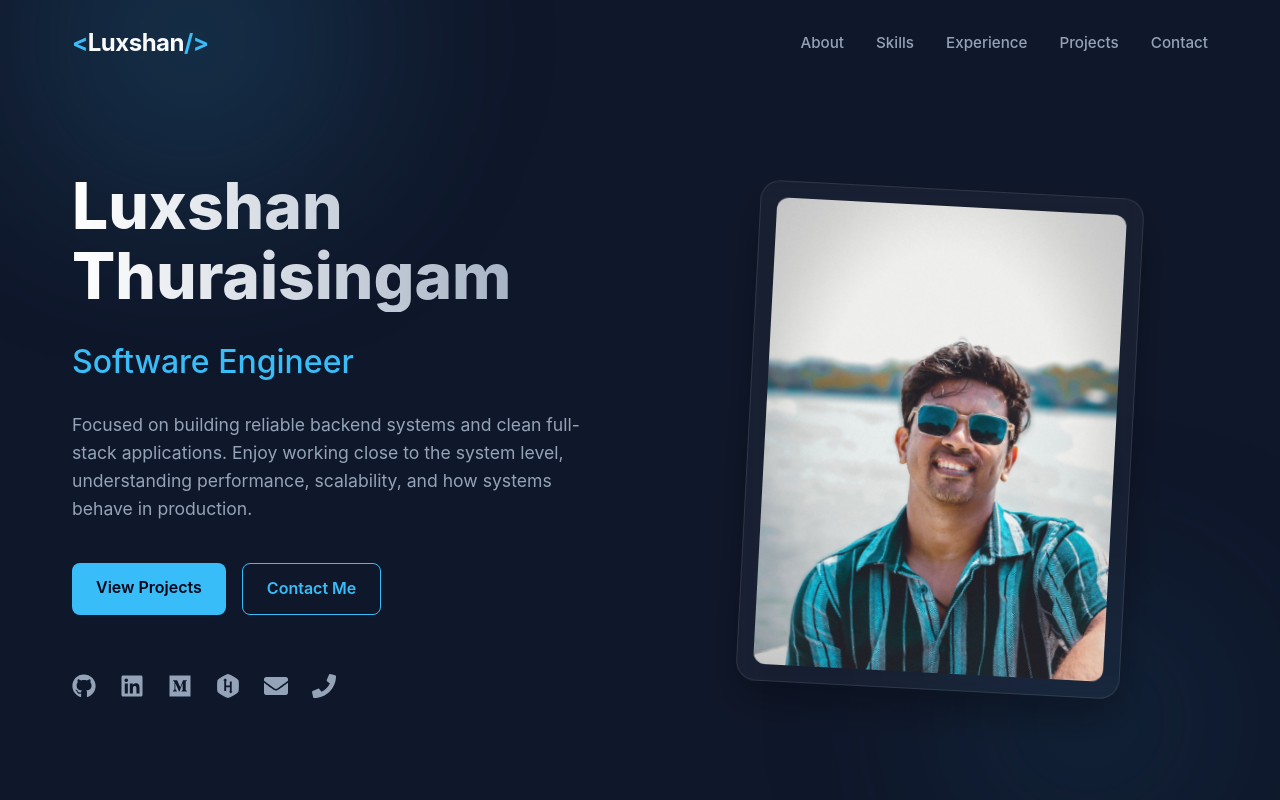
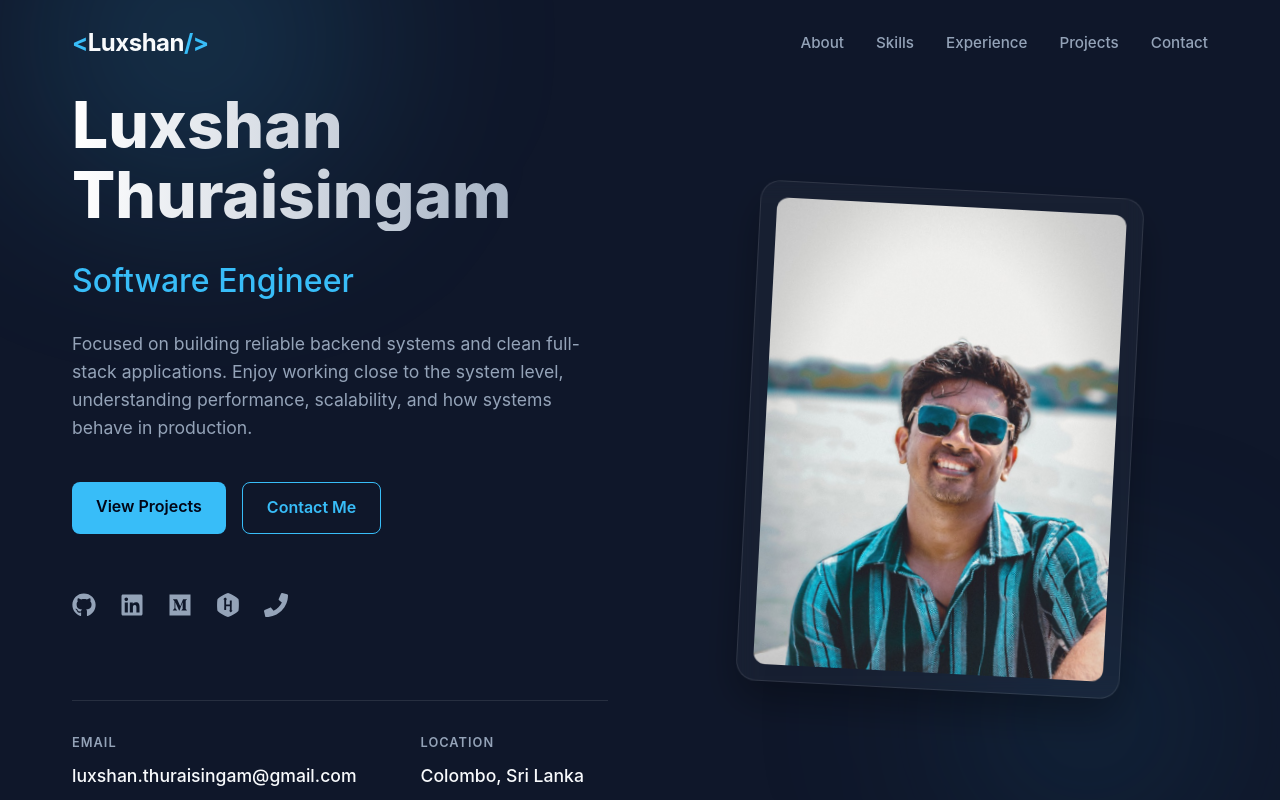
Before and after one commit to T-Luxshan/Portfolio, a React (Vite) app: page / in a window 1280 px wide. Shown: the top 800 px of the page. Built offline with nearby package versions, Linux system fonts and the light colour scheme.

Commit message:
Email and locaton added at hero

```diff
--- a/src/components/Hero.css
+++ b/src/components/Hero.css
@@ -131,6 +131,35 @@
     display: block;
 }
 
+
+.hero-contact-info {
+    margin-top: 3rem;
+    display: flex;
+    gap: 4rem;
+    border-top: 1px solid rgba(255, 255, 255, 0.1);
+    padding-top: 2rem;
+}
+
+.contact-info-item {
+    display: flex;
+    flex-direction: column;
+    gap: 0.5rem;
+}
+
+.info-label {
+    font-size: 0.8rem;
+    text-transform: uppercase;
+    letter-spacing: 1px;
+    color: var(--text-secondary);
+    font-weight: 600;
+}
+
+.info-value {
+    font-size: 1.1rem;
+    color: var(--text-primary);
+    font-weight: 500;
+}
+
 @media (max-width: 768px) {
     .hero-container {
         grid-template-columns: 1fr;
@@ -153,4 +182,10 @@
     .hero-image-wrapper {
         order: -1;
     }
+
+    .hero-contact-info {
+        justify-content: center;
+        gap: 2rem;
+        flex-wrap: wrap;
+    }
 }
--- a/src/components/Hero.jsx
+++ b/src/components/Hero.jsx
@@ -32,12 +32,20 @@ const Hero = () => {
             <a href="https://www.hackerrank.com/profile/luckybraveboys" target="_blank" rel="noopener noreferrer" aria-label="HackerRank">
               <FaHackerrank />
             </a>
-            <a href="mailto:luxshan.thuraisingam@gmail.com" aria-label="Email">
-              <FaEnvelope />
-            </a>
             <a href="tel:+94764541834" aria-label="Phone">
               <FaPhone />
             </a>
+          </div>
+
+          <div className="hero-contact-info">
+            <div className="contact-info-item">
+              <span className="info-label">Email</span>
+              <a href="mailto:luxshan.thuraisingam@gmail.com" className="info-value">luxshan.thuraisingam@gmail.com</a>
+            </div>
+            <div className="contact-info-item">
+              <span className="info-label">Location</span>
+              <span className="info-value">Colombo, Sri Lanka</span>
+            </div>
           </div>
         </div>
 
```
